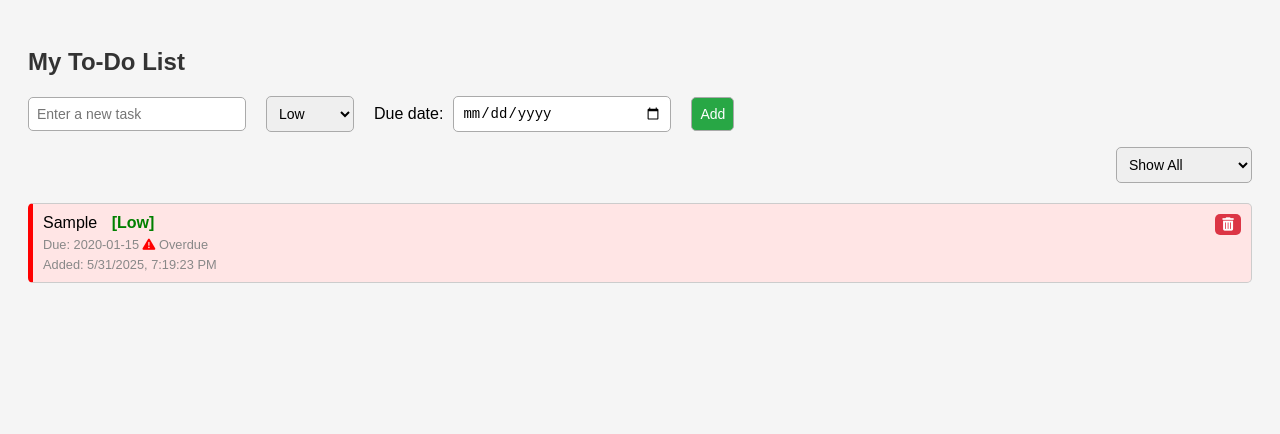
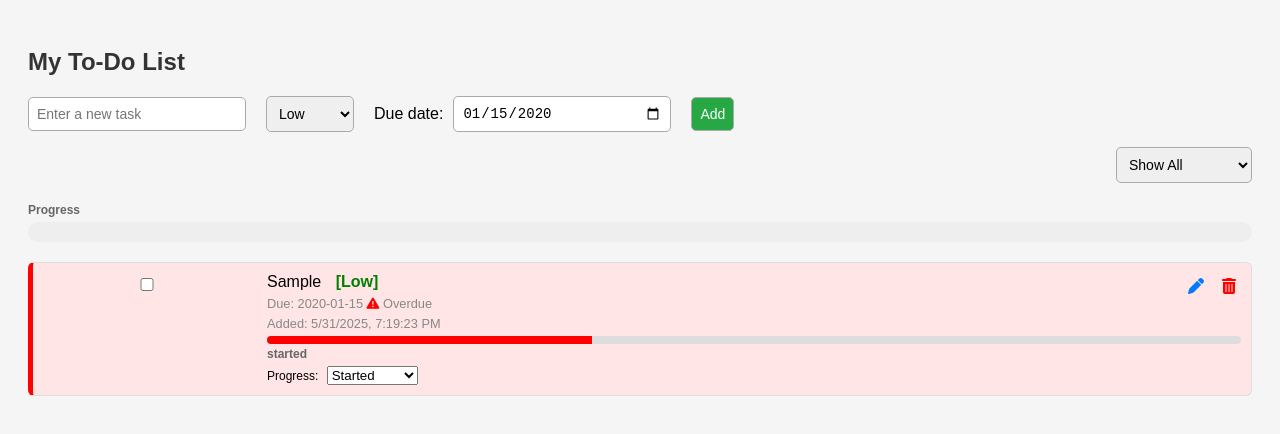
Before and after one commit to PallabMandal/To-Do-list, a plain HTML site: page index.html in a window 1280 px wide. Both pictures are taken after typing "Sample", "2020-01-15" into the empty fields and a click on the button "Add". Drawn offline with Linux system fonts and the light colour scheme.

Commit message:
[Added progress bar feature]

```diff
--- a/index.html
+++ b/index.html
@@ -16,21 +16,21 @@
   <div class="form-row">
   <input type="text" id="taskInput" placeholder="Enter a new task">
 
-  <select id="priorityInput">
+  <select id="priority">
     <option value="Low">Low</option>
     <option value="Medium">Medium</option>
     <option value="High">High</option>
   </select>
 
   <label for="dueDateInput" class="due-label">Due date:</label>
-  <input type="date" id="dueDateInput">
+  <input type="date" id="dueDate">
 
   <button onclick="addTask()">Add</button>
 </div>
 
 
   <div class="filter-container">
-  <select id="filterPriority" onchange="renderTasks()">
+  <select id="filterPriority" onchange="filterTasks()">
     <option value="All">Show All</option>
     <option value="High">High Priority</option>
     <option value="Medium">Medium Priority</option>
@@ -39,6 +39,12 @@
 </div>
 
 
+<div class="progress-container">
+  <div class="progress-label">Progress</div>
+  <div class="progress-bar">
+    <div class="progress-fill" id="progressFill"></div>
+  </div>
+</div>
 
   <ul id="taskList"></ul>
 
--- a/style.css
+++ b/style.css
@@ -36,12 +36,13 @@ ul {
 }
 
 li {
+  position: relative;
   padding: 10px;
   margin-bottom: 10px;
-  background-color: white;
-  border-radius: 5px;
-  border: 1px solid #ccc;
-  position: relative;
+  list-style: none;
+  border: 1px solid #ddd;
+  border-radius: 6px;
+  background-color: #f9f9f9;
 }
 
 .form-row {
@@ -78,7 +79,7 @@ li {
   margin-top: 5px;
 }
 
-.delete-btn {
+/* .delete-btn {
   position: absolute;
   right: 10px;
   top: 10px;
@@ -88,7 +89,7 @@ li {
   border-radius: 5px;
   padding: 3px 7px;
   cursor: pointer;
-}
+} */
 
 .delete-btn:hover {
   background-color: #c82333;
@@ -136,3 +137,129 @@ li {
   background-color: #ffe5e5 !important;
   border-left: 5px solid red;
 }
+
+.task-actions {
+  position: absolute;
+  top: 10px;
+  right: 10px;
+  display: flex;
+  gap: 8px;
+}
+
+.task-actions button {
+  background: none;
+  border: none;
+  cursor: pointer;
+  padding: 5px;
+}
+
+.task-actions i {
+  font-size: 16px;
+}
+
+.edit-btn i {
+  color: #007bff;
+}
+
+.delete-btn i {
+  color: red;
+}
+
+/* cheakbox styles */
+.task-content {
+  display: flex;
+  align-items: flex-start;
+  gap: 10px;
+}
+
+.task-checkbox {
+  margin-top: 5px;
+  flex-shrink: 0;
+}
+
+.task-text {
+  flex-grow: 1;
+}
+
+.task-actions {
+  display: flex;
+  gap: 8px;
+  flex-shrink: 0;
+  margin-left: auto;
+}
+
+.done-text {
+  text-decoration: line-through;
+  color: gray;
+}
+
+/* progress-bar  */
+.progress-container {
+  margin: 20px 0;
+}
+
+.progress-label {
+  font-weight: bold;
+  margin-bottom: 5px;
+}
+
+.progress-bar {
+  width: 100%;
+  height: 20px;
+  background-color: #eee;
+  border-radius: 10px;
+  overflow: hidden;
+}
+
+.progress-fill {
+  height: 100%;
+  width: 0%;
+  background-color: #4caf50;
+  transition: width 0.3s ease;
+}
+
+
+/* progress bar for each task */
+.task-progress-bar {
+  height: 8px;
+  background: #ddd;
+  border-radius: 4px;
+  margin-top: 5px;
+  width: 100%;
+  overflow: hidden;
+}
+
+.task-progress-fill {
+  height: 100%;
+  transition: width 0.3s ease;
+}
+
+.task-progress-fill.started {
+  width: 33.33%;
+  background-color: red;
+}
+
+.task-progress-fill.in-progress {
+  width: 50%;
+  background-color: orange;
+}
+
+.task-progress-fill.completed {
+  width: 100%;
+  background-color: green;
+}
+
+.progress-label {
+  font-size: 12px;
+  color: #666;
+  margin-top: 3px;
+}
+
+.progress-control {
+  margin-top: 5px;
+  font-size: 12px;
+}
+
+.progress-control label {
+  margin-right: 5px;
+}
--- a/todo.js
+++ b/todo.js
@@ -1,99 +1,44 @@
-let tasks = JSON.parse(localStorage.getItem("tasks")) || [];
-
-function addTask() {
-  const input = document.getElementById("taskInput");
-  const prioritySelect = document.getElementById("priorityInput");
-  const dueDateInput = document.getElementById("dueDateInput");
-
-  const taskText = input.value.trim();
-  const priority = prioritySelect.value;
-  const dueDate = dueDateInput.value;
-
-  if (taskText === "") {
-    alert("Please enter a task.");
-    return;
-  }
-
-  const task = {
-    text: taskText,
-    done: false,
-    timestamp: new Date().toLocaleString(),
-    priority: priority,
-    dueDate: dueDate
-  };
-
-  tasks.push(task);
-  input.value = "";
-  prioritySelect.value = "Low";
-  dueDateInput.value = "";
-  saveTasks();
-  renderTasks();
-}
+let tasks = [];
+// task.progress = "started"; // or "in-progress", or "completed"
 
 
 function saveTasks() {
   localStorage.setItem("tasks", JSON.stringify(tasks));
 }
 
-function renderTasks() {
-  const list = document.getElementById("taskList");
-  const filter = document.getElementById("filterPriority").value;
-  list.innerHTML = "";
-
-  // Sort by priority (High > Medium > Low)
-  const priorityOrder = { High: 1, Medium: 2, Low: 3 };
-  let filteredTasks = [...tasks];
-
-  // Apply filter if not 'All'
-  if (filter !== "All") {
-    filteredTasks = filteredTasks.filter(task => task.priority === filter);
+function loadTasks() {
+  const stored = localStorage.getItem("tasks");
+  if (stored) {
+    tasks = JSON.parse(stored).map(task => {
+      if (!task.progress) task.progress = "started";
+      return task;
+    });
+  }
 }
 
-  // Sort filtered tasks
-  filteredTasks.sort((a, b) => {
-    return priorityOrder[a.priority] - priorityOrder[b.priority];
-  });
+function addTask() {
+  const taskInput = document.getElementById("taskInput");
+  const priority = document.getElementById("priority").value;
+  const dueDate = document.getElementById("dueDate").value;
 
-  filteredTasks.forEach((task, index) => {
-    const li = document.createElement("li");
+  if (taskInput.value.trim() === "") return;
 
-    if (task.done) {
-      li.classList.add("done");
-    }
+  const task = {
+  text: taskInput.value.trim(),
+  done: false,
+  progress: "started", // ✅ add this!
+  priority,
+  dueDate,
+  timestamp: new Date().toLocaleString(),
+};
 
-    // Check for overdue (only if dueDate is set and not completed)
-    const today = new Date().toISOString().split("T")[0];
-    const isOverdue = task.dueDate && !task.done && task.dueDate < today;
 
-    if (isOverdue) {
-      li.classList.add("overdue");
-    }
 
-    li.innerHTML = `
-      ${task.text}
-      <span class="priority ${task.priority}">[${task.priority}]</span>
-      ${task.dueDate ? `<div class="timestamp">Due: ${task.dueDate}${isOverdue ? ' <i class="fas fa-triangle-exclamation" style="color:red;"></i> Overdue' : ""}</div>` : ""}
-      <div class="timestamp">Added: ${task.timestamp}</div>
-      <button class="delete-btn" onclick="deleteTask(${tasks.indexOf(task)})">
-        <i class="fas fa-trash-alt"></i>
-      </button>
-
-    `;
-
-    li.addEventListener("click", (e) => {
-      if (e.target.tagName !== "BUTTON") {
-        task.done = !task.done;
+  tasks.push(task);
+  taskInput.value = "";
   saveTasks();
   renderTasks();
 }
-    });
-
-    list.appendChild(li);
-  });
-
-}
-
-
 
 function deleteTask(index) {
   tasks.splice(index, 1);
@@ -101,5 +46,158 @@ function deleteTask(index) {
   renderTasks();
 }
 
-// Initial render on page load
+function editTask(index) {
+  const task = tasks[index];
+  const newText = prompt("Edit task text:", task.text);
+  if (newText === null || newText.trim() === "") return;
+
+  const newPriority = prompt("Edit priority (Low, Medium, High):", task.priority);
+  if (!["Low", "Medium", "High"].includes(newPriority)) return;
+
+  const newDueDate = prompt("Edit due date (YYYY-MM-DD):", task.dueDate || "");
+  const newProgress = prompt("Progress (started, in-progress, completed):", task.progress);
+  if (["started", "in-progress", "completed"].includes(newProgress)) {
+    task.progress = newProgress;
+  }
+
+
+  task.text = newText.trim();
+  task.priority = newPriority;
+  task.dueDate = newDueDate;
+
+  saveTasks();
   renderTasks();
+}
+
+function toggleTaskDone(index) {
+  const task = tasks[index];
+  task.done = !task.done;
+
+  // Sync progress with checkbox
+  task.progress = task.done ? "completed" : "in-progress";
+
+  saveTasks();
+  renderTasks();
+}
+
+
+function filterTasks() {
+  const filter = document.getElementById("filterPriority").value;
+  renderTasks(filter);
+}
+
+function renderTasks(filter = "All") {
+  const list = document.getElementById("taskList");
+  list.innerHTML = "";
+
+  const today = new Date().toISOString().split("T")[0];
+
+  let filteredTasks = tasks;
+  if (filter !== "All") {
+    filteredTasks = tasks.filter((task) => task.priority === filter);
+  }
+  // Sort by priority: High > Medium > Low
+  filteredTasks.sort((a, b) => {
+    const order = { High: 3, Medium: 2, Low: 1 };
+    return order[b.priority] - order[a.priority];
+  });
+
+//   // Sort by due date
+//   filteredTasks.sort((a, b) => {
+//   const order = { High: 3, Medium: 2, Low: 1 };
+//   const priorityDiff = order[b.priority] - order[a.priority];
+
+//   if (priorityDiff !== 0) return priorityDiff;
+
+//   // Compare due dates
+//   if (a.dueDate && b.dueDate) return new Date(a.dueDate) - new Date(b.dueDate);
+//   if (a.dueDate) return -1;
+//   if (b.dueDate) return 1;
+//   return 0;
+// });
+
+  filteredTasks.forEach((task, index) => {
+    const li = document.createElement("li");
+
+    const isOverdue = task.dueDate && !task.done && task.dueDate < today;
+    if (isOverdue) {
+      li.classList.add("overdue");
+    }
+
+    li.innerHTML = `
+      <div class="task-content">
+        <input type="checkbox" class="task-checkbox" ${task.done ? "checked" : ""} onclick="toggleTaskDone(${tasks.indexOf(task)})">
+        <div class="task-text">
+          <span class="${task.done ? 'done-text' : ''}">${task.text}</span>
+          <span class="priority ${task.priority}">[${task.priority}]</span>
+          ${task.dueDate ? `<div class="timestamp">Due: ${task.dueDate}${isOverdue ? ' <i class="fas fa-triangle-exclamation" style="color:red;"></i> Overdue' : ""}</div>` : ""}
+          <div class="timestamp">Added: ${task.timestamp}</div>
+
+          <!-- Progress Bar -->
+          <div class="task-progress-bar">
+            <div class="task-progress-fill ${task.progress}"></div>
+          </div>
+          <div class="progress-label">${task.progress}</div>
+
+          <!-- Progress Dropdown -->
+          <div class="progress-control">
+            <label for="progress-${index}">Progress:</label>
+            <select id="progress-${index}" onchange="updateProgress(${index}, this.value)">
+              <option value="started" ${task.progress === "started" ? "selected" : ""}>Started</option>
+              <option value="in-progress" ${task.progress === "in-progress" ? "selected" : ""}>In Progress</option>
+              <option value="completed" ${task.progress === "completed" ? "selected" : ""}>Completed</option>
+            </select>
+          </div>
+        </div>
+
+        <div class="task-actions">
+          <button class="edit-btn" onclick="editTask(${tasks.indexOf(task)})"><i class="fas fa-pen"></i></button>
+          <button class="delete-btn" onclick="deleteTask(${tasks.indexOf(task)})"><i class="fas fa-trash-alt"></i></button>
+        </div>
+      </div>
+    `;
+
+
+    list.appendChild(li);
+  });
+
+  updateProgressBar();
+}
+
+function updateProgressBar() {
+  const total = tasks.length;
+  const completed = tasks.filter((task) => task.done).length;
+
+  let progress = 0;
+  if (total > 0) {
+    progress = (completed / total) * 100;
+  }
+
+  const fill = document.getElementById("progressFill");
+  fill.style.width = `${progress}%`;
+
+  if (progress === 100) {
+    fill.style.backgroundColor = "#4caf50"; // Green
+  } else if (progress >= 50) {
+    fill.style.backgroundColor = "#ff9800"; // Orange
+  } else {
+    fill.style.backgroundColor = "#f44336"; // Red
+  }
+}
+
+// update progress bar for each task
+function updateProgress(index, newProgress) {
+  const task = tasks[index];
+  task.progress = newProgress;
+
+  // Optional: if progress is "completed", also mark done
+  task.done = newProgress === "completed";
+
+  saveTasks();
+  renderTasks();
+}
+
+
+// Initialize
+loadTasks();
+renderTasks();
```
Lines whose indentation alone changed are shown as unchanged.
